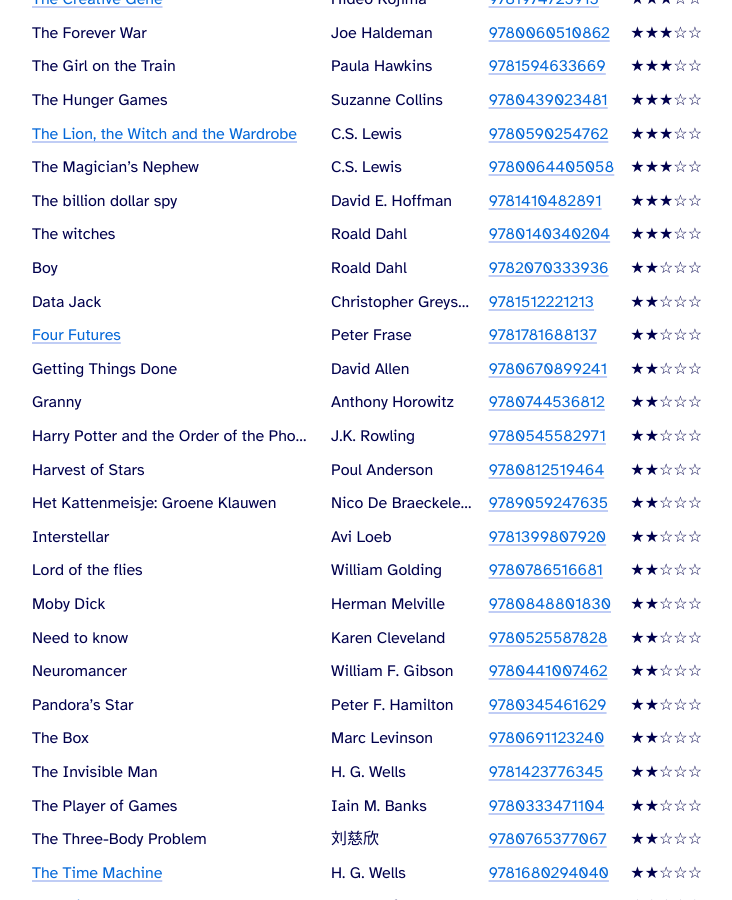
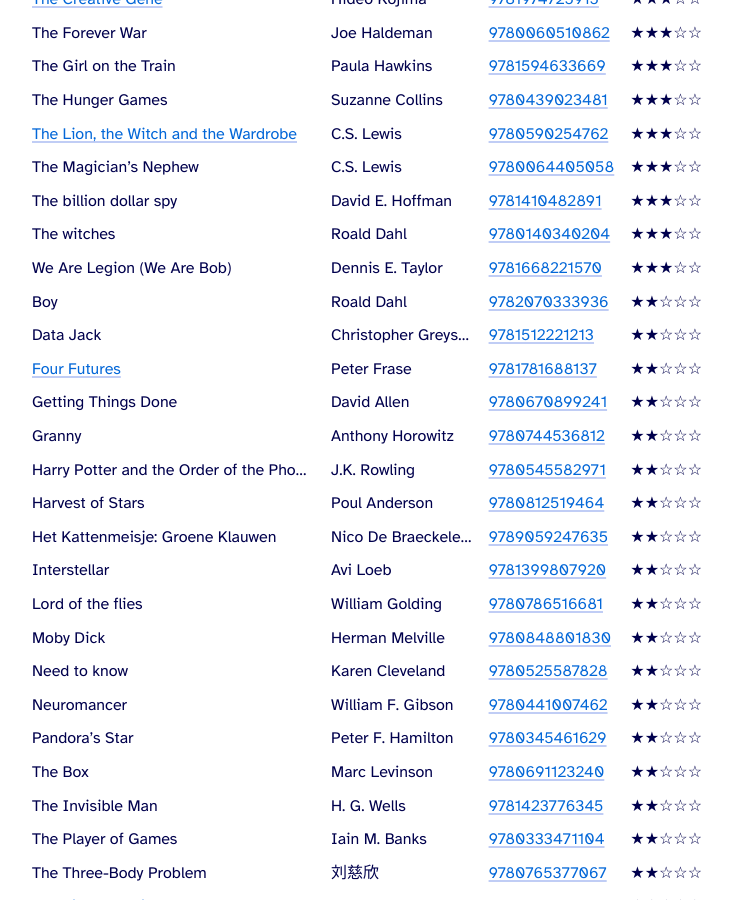
Before and after one commit to cimm/suffix, a Jekyll site: the page built from reading/index.html, in a window 1280 px wide and 900 px high, scrolled down 3550 px. Shown: the whole window, without its empty margins (273-1005 px from the left). Built offline with Jekyll 4.4.1, drawn with Linux system fonts in a browser that asks for light colours.

Commit message:
Add We Are Legion (We Are Bob) by D. E. Taylor

```diff
--- a/_data/books.yml
+++ b/_data/books.yml
@@ -635,6 +635,11 @@
   rating: 2
   read: 2025
   url: "2025-reading-list"
+- name: "We Are Legion (We Are Bob)"
+  author: "Dennis E. Taylor"
+  isbn13: 9781668221570
+  rating: 3
+  read: 2026
 - name: "Woman in the Window"
   author: "A.J. Finn"
   isbn13: 9780008333324
```
